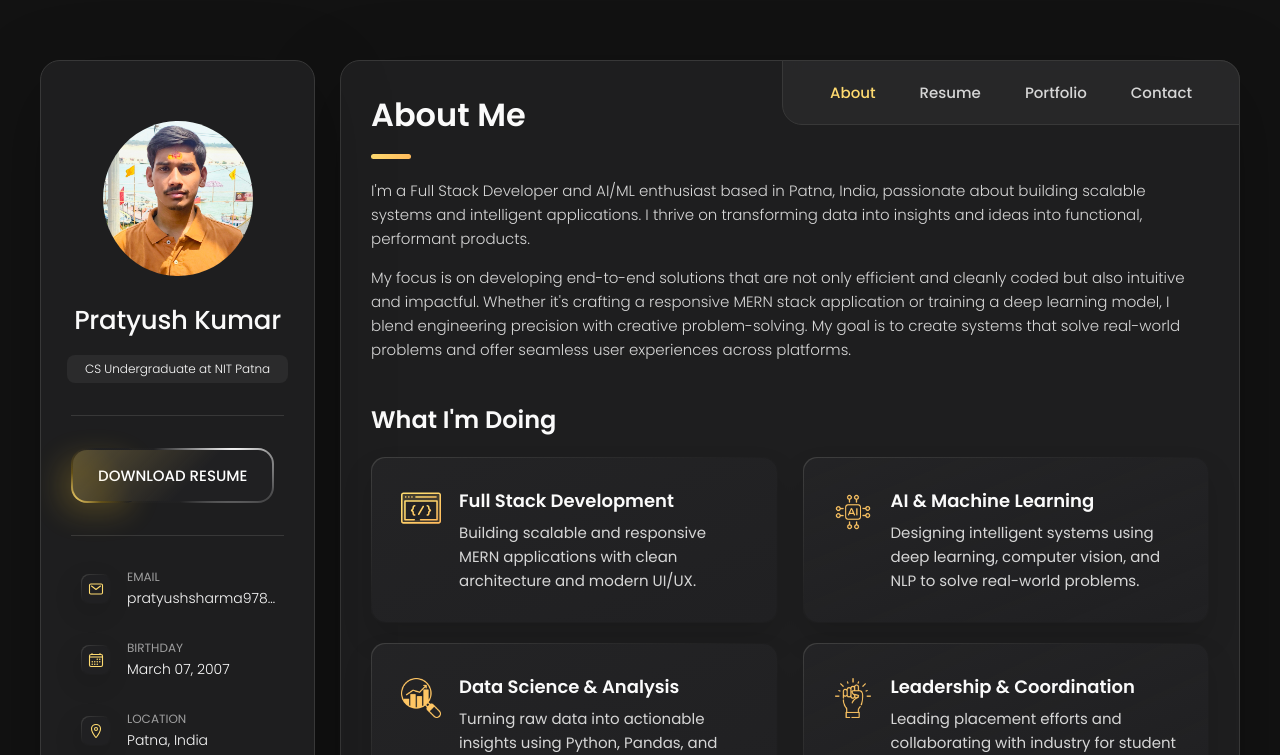
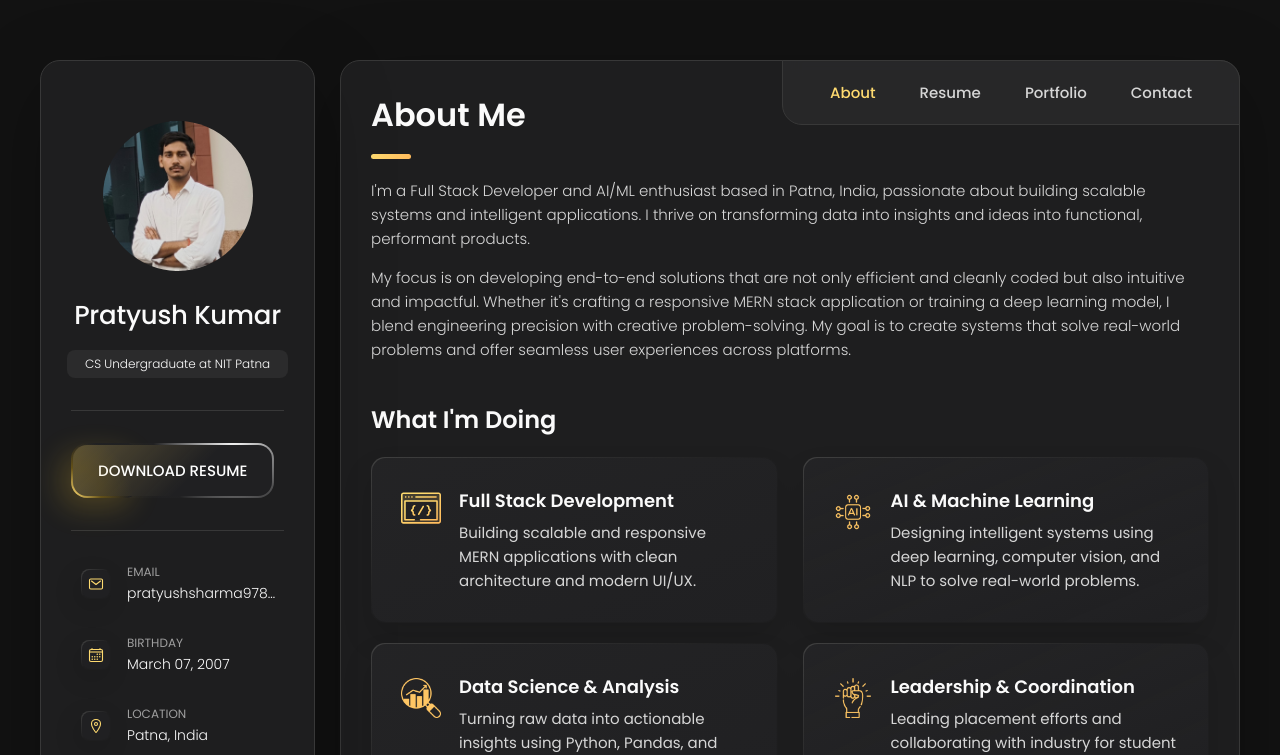
Before and after one commit to Pratyushkumar9v8/pratyush_kumar, a plain HTML site: page index.html in a window 1280 px wide. Shown: the top 755 px of the page. Drawn offline with nearby package versions, Linux system fonts and the light colour scheme.

Commit message:
portrait changed

```diff
--- a/index.html
+++ b/index.html
@@ -22,7 +22,7 @@
         <div class="sidebar-info">
           <figure class="avatar-box">
             <img
-              src="./images/portrait.jpg"
+              src="./images/portrait1.jpg"
               alt="Pratyush Kumar"
               width="80"
               style="border-radius: 50%"
```
Also changed, not shown: images/portrait1.jpg (added).
